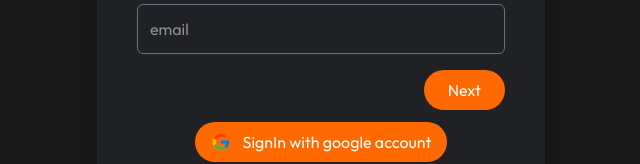
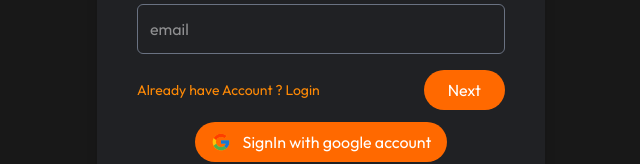
Before and after one commit to Dishen-Gajera/ViewTube, a React (Vite) app in the folder frontend/: page /signup in a window 1280 px wide. Shown: the part 404-568 px from the top of the page, without its empty margins (319-959 px from the left). Built offline with nearby package versions, Linux system fonts and the light colour scheme; no server answers.

Commit message:
css change

```diff
--- a/frontend/src/Pages/SignUp.jsx
+++ b/frontend/src/Pages/SignUp.jsx
@@ -152,7 +152,13 @@ function SignUp() {
               onChange={(e) => setEmail(e.target.value)}
               value={email}
             />
-            <div className="flex justify-end">
+            <div className="flex justify-between items-center">
+              <button
+                className="text-orange-400 text-sm hover:underline"
+                onClick={() => navigate("/signin")}
+              >
+                Already have Account ? Login
+              </button>
               <button
                 className="bg-orange-500 hover:bg-orange-600 text-white px-6 py-2 rounded-full"
                 onClick={handleNext}
```
